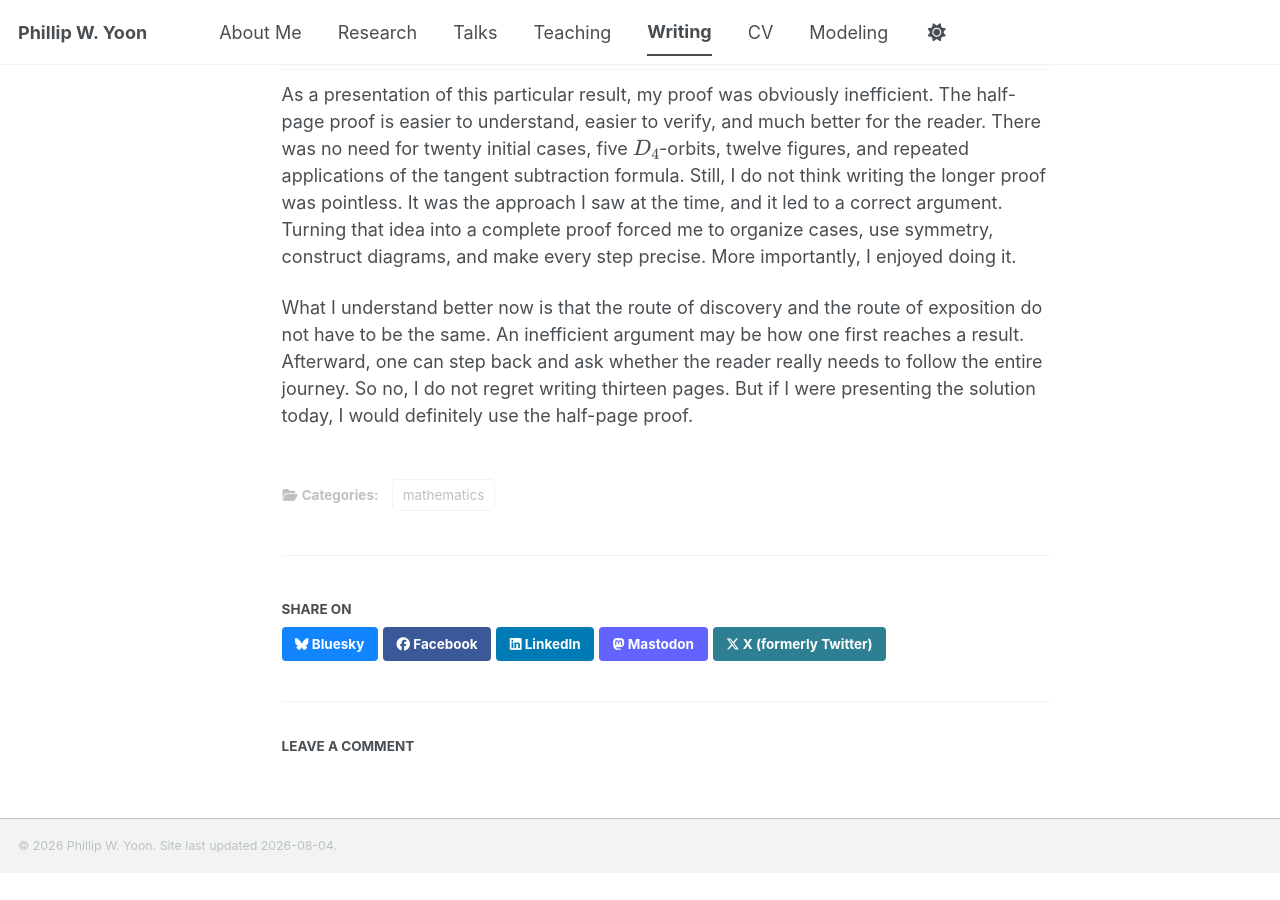
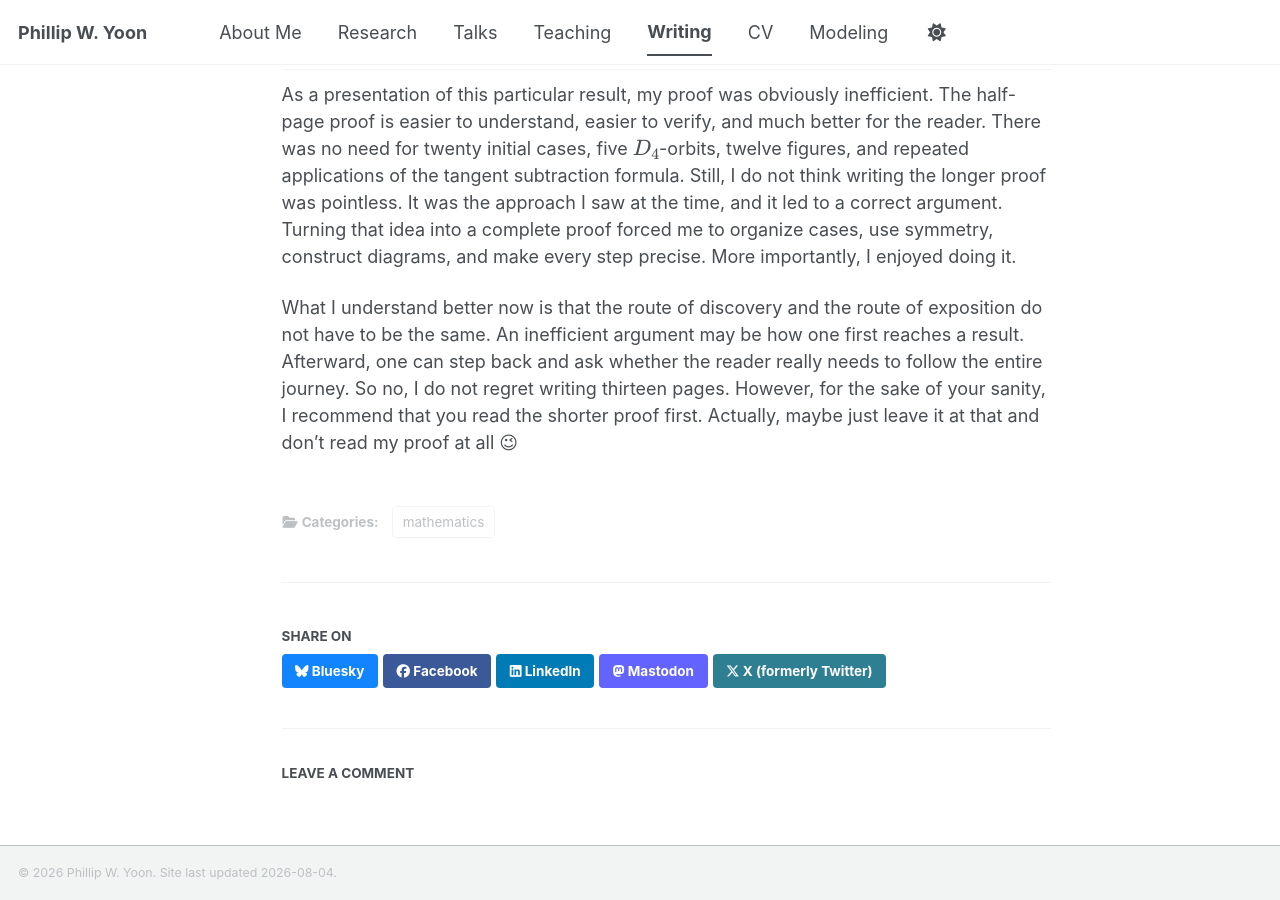
Before and after one commit to pwyoon/pwyoon.github.io, a Jekyll site: the page built from _posts/2026-08-03-math-01.md, in a window 1280 px wide and 900 px high, scrolled down 2329 px. Built offline with Jekyll 4.4.1, drawn with Linux system fonts in a browser that asks for light colours; comment, search, counter and statistics services are not loaded; a style sheet for code colours, icons or effects is not loaded; before the commit the page ends 3202 px from its top, so only the background shows below that; some of the changed text lies outside the part shown.

Commit message:
Update 2026-08-03-math-01.md

```diff
--- a/_posts/2026-08-03-math-01.md
+++ b/_posts/2026-08-03-math-01.md
@@ -35,4 +35,4 @@ Roughly speaking, Occam’s razor recommends preferring the simpler explanation
 
 As a presentation of this particular result, my proof was obviously inefficient. The half-page proof is easier to understand, easier to verify, and much better for the reader. There was no need for twenty initial cases, five $D_4$-orbits, twelve figures, and repeated applications of the tangent subtraction formula. Still, I do not think writing the longer proof was pointless. It was the approach I saw at the time, and it led to a correct argument. Turning that idea into a complete proof forced me to organize cases, use symmetry, construct diagrams, and make every step precise. More importantly, I enjoyed doing it.
 
-What I understand better now is that the route of discovery and the route of exposition do not have to be the same. An inefficient argument may be how one first reaches a result. Afterward, one can step back and ask whether the reader really needs to follow the entire journey. So no, I do not regret writing thirteen pages. But if I were presenting the solution today, I would definitely use the half-page proof.
+What I understand better now is that the route of discovery and the route of exposition do not have to be the same. An inefficient argument may be how one first reaches a result. Afterward, one can step back and ask whether the reader really needs to follow the entire journey. So no, I do not regret writing thirteen pages. However, for the sake of your sanity, I recommend that you read the shorter proof first. Actually, maybe just leave it at that and don't read my proof at all 😉
```
